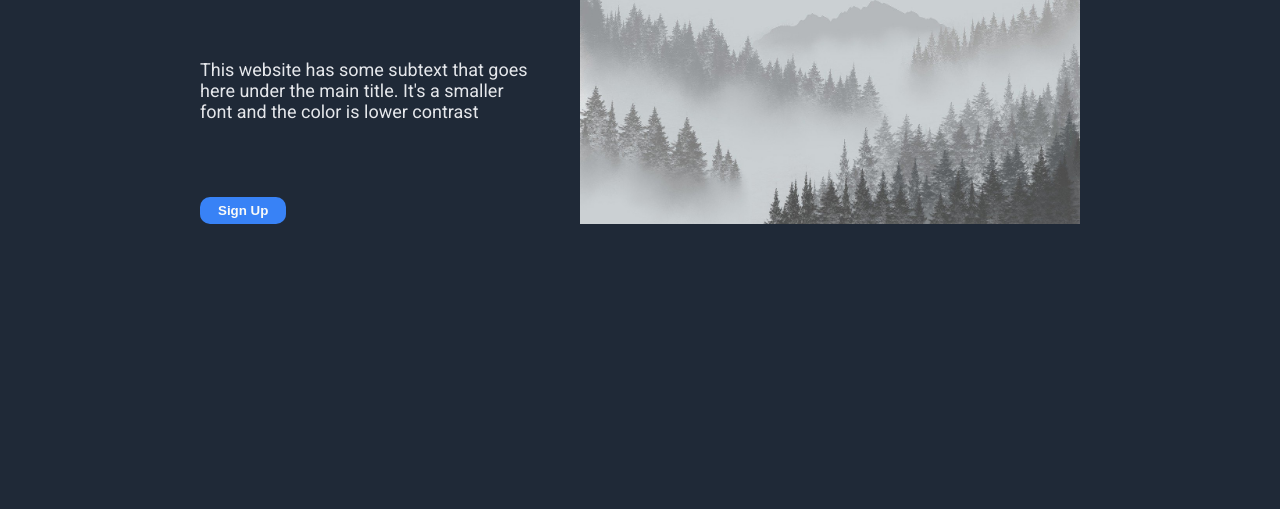
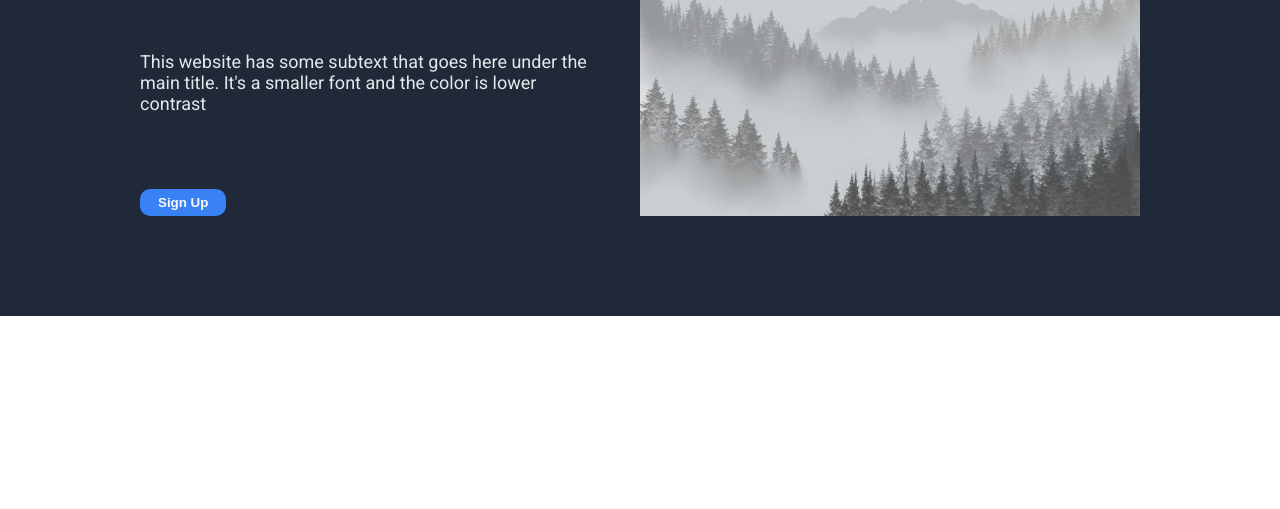
Before and after one commit to michaelbasileios/odin-landing-page, a plain HTML site: page index.html in a window 1280 px wide. Shown: the part 291-800 px from the top of the page. Drawn offline with Linux system fonts and the light colour scheme.

Commit message:
Complete header

```diff
--- a/index.html
+++ b/index.html
@@ -8,6 +8,7 @@
 </head>
 
 <body>
+    <div class="container">
         <section class="header">
                 <header class="header-text">
                     <div class="logo">Header Logo</div>
@@ -27,5 +28,6 @@
                     <img src="images/forest-g660a13742_1280.jpg" alt="A foggy pine forest">
                 </div>
         </section>
+    </div>
 </body>
 </html>
--- a/styles.css
+++ b/styles.css
@@ -7,19 +7,21 @@ body {
     overflow: hidden;
     margin: 0;
     padding: 0;
+}
+
+.container {
+    background: #1f2937;
     display: flex;
     justify-content: center;
+    padding-bottom: 100px;
 }
 
 .header {
-    background: #1f2937;
     color: #f9faf8;
-    flex: 1;
     display: flex;
     flex-direction: column;
     gap: 100px;
     max-width: 1000px;
-    padding: 8px 200px;
 }
 
 .header .header-text {
```
Lines whose indentation alone changed are shown as unchanged.
